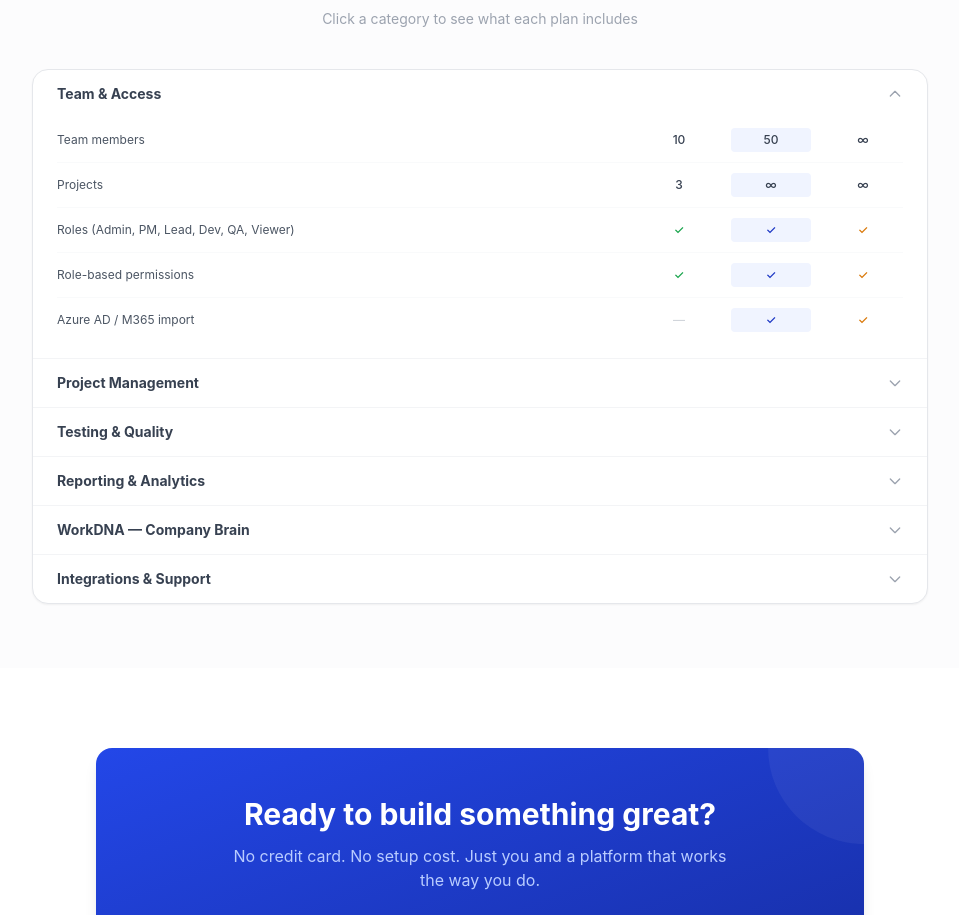
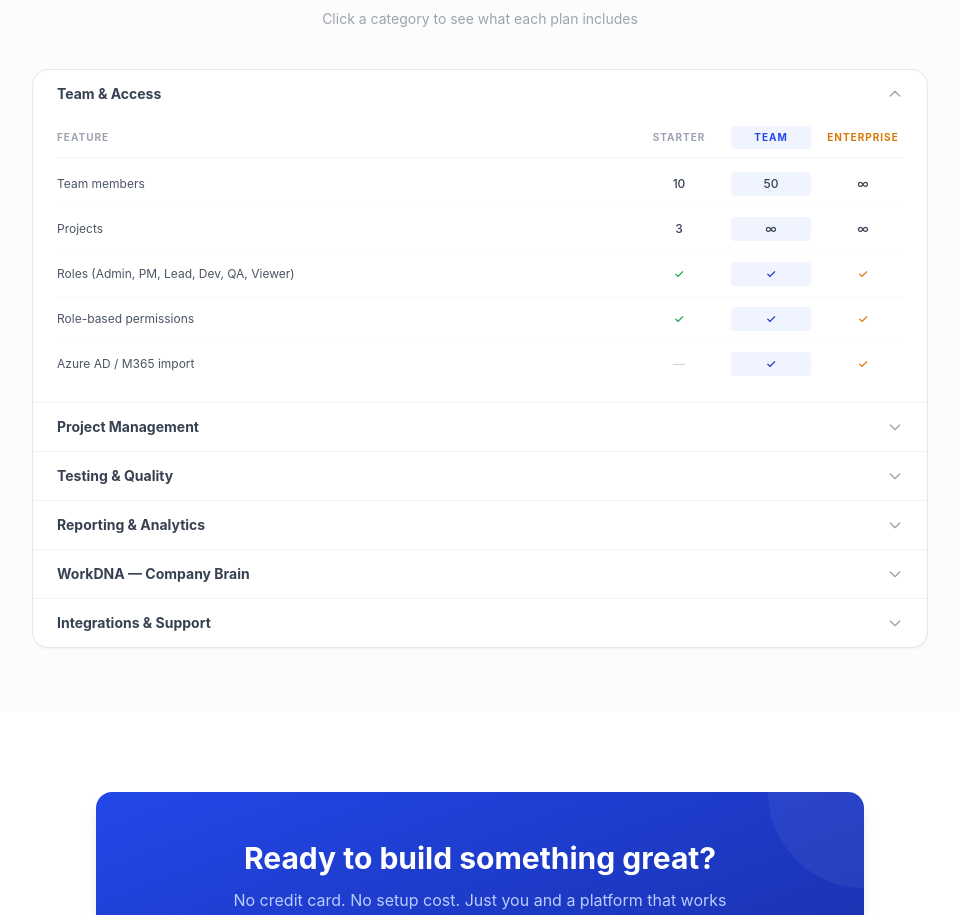
Before and after one commit to 360DMMC-AI-Marketing/GRESIO, a React (Vite) app in the folder frontend/: page /pricing in a window 1280 px wide. Shown: the part 1592-2507 px from the top of the page, without its empty margins (160-1119 px from the left). Built offline with nearby package versions, Linux system fonts and the light colour scheme; no server answers; the HTML template or start-up script is replaced by a standard one.

Commit message:
Added plan name headers (Starter/Team/Enterprise) to feature comparison accordion

```diff
--- a/frontend/src/pages/PricingPage.jsx
+++ b/frontend/src/pages/PricingPage.jsx
@@ -474,6 +474,13 @@
                 </button>
                 {activeGroup === si && (
                   <div className="px-6 pb-4">
+                    {/* Column headers */}
+                    <div className="flex items-center gap-3 py-2 mb-1 border-b border-surface-100">
+                      <span className="flex-1 text-[10px] font-bold text-surface-400 uppercase tracking-widest">Feature</span>
+                      <span className="w-20 text-center text-[10px] font-bold text-surface-400 uppercase tracking-widest">Starter</span>
+                      <span className="w-20 text-center text-[10px] font-bold text-primary-600 uppercase tracking-widest bg-primary-50 py-1 rounded">Team</span>
+                      <span className="w-20 text-center text-[10px] font-bold text-amber-600 uppercase tracking-widest">Enterprise</span>
+                    </div>
                     {section.items.map((item, ri) => (
                       <div key={ri} className="flex items-center gap-3 py-2.5 border-b border-surface-50 last:border-b-0">
                         <span className="flex-1 text-xs text-surface-600">{item.label}</span>
```
